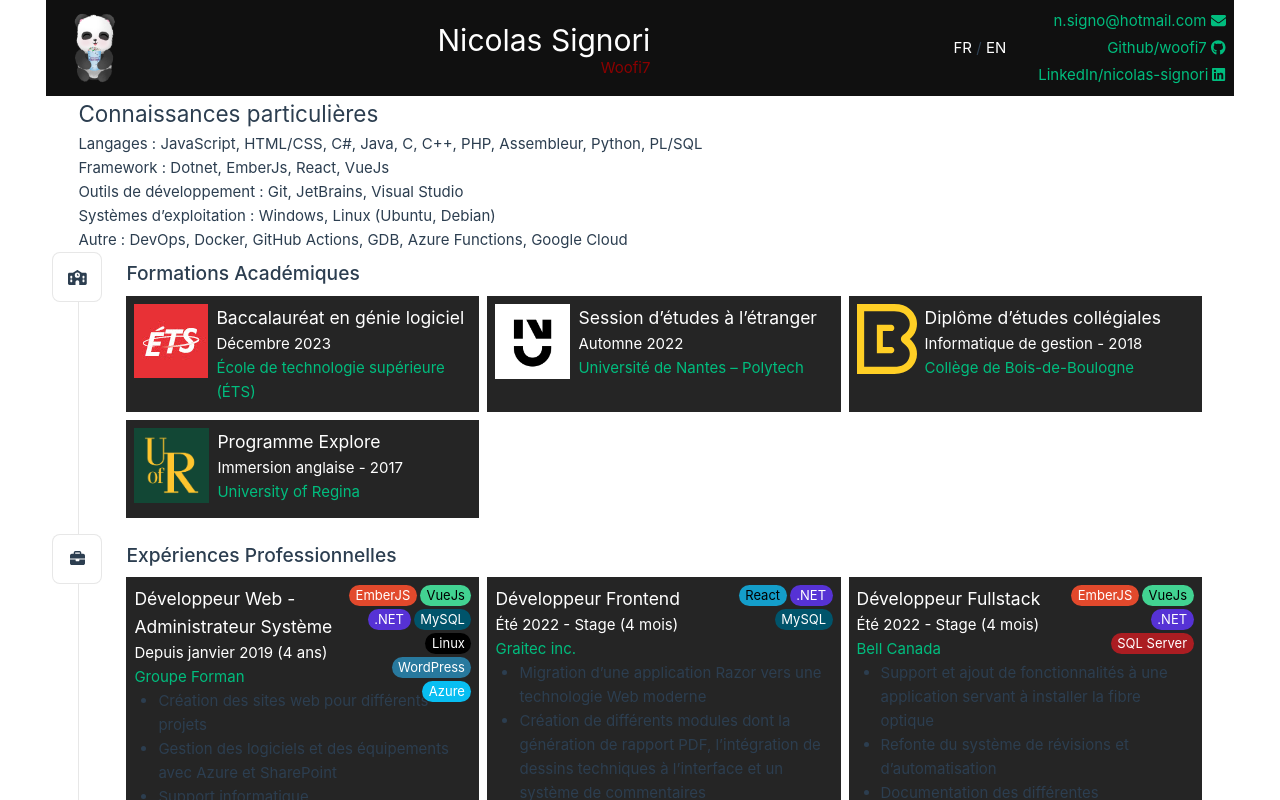
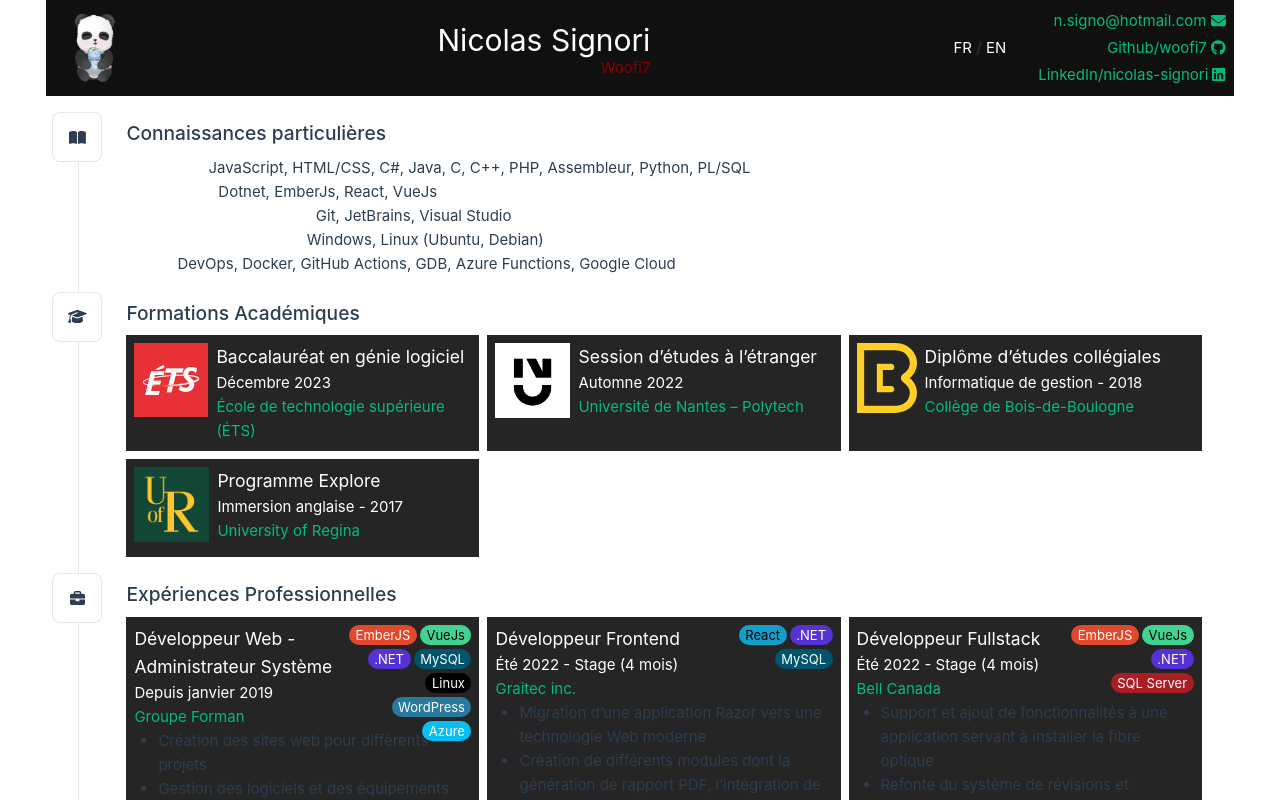
Before and after one commit to woofi7/nsignori.ca, a Vue app: page / in a window 1280 px wide. Shown: the top 800 px of the page. Built offline with nearby package versions, Linux system fonts and the light colour scheme.

Commit message:
Section connaissances particulières

```diff
--- a/src/App.vue
+++ b/src/App.vue
@@ -50,7 +50,7 @@
 const works = ref([
   {
     title: "Développeur Web - Administrateur Système",
-    date: "Depuis janvier 2019 (4 ans)",
+    date: "Depuis janvier 2019",
     link: {
       text: "Groupe Forman",
       url: "https://groupeforman.ca/"
@@ -192,7 +192,7 @@
       ]}
   },{
     title: "Développeur Logiciel",
-    date: "Hiver 2018 - Stage Collégial (4 mois)",
+    date: "Hiver 2018 - Stage (4 mois)",
     link: {
       text: "JBM Logic Inc.",
       url: "https://www.jbmlogic.com/"
@@ -326,17 +326,21 @@
 
 <template>
   <Header />
-  <section>
-    <h1>Connaissances particulières</h1>
-    <p>Langages : JavaScript, HTML/CSS, C#, Java, C, C++, PHP, Assembleur, Python, PL/SQL</p>
-    <p>Framework : Dotnet, EmberJs, React, VueJs</p>
-    <p>Outils de développement : Git, JetBrains, Visual Studio</p>
-    <p>Systèmes d’exploitation : Windows, Linux (Ubuntu, Debian)</p>
-    <p>Autre : DevOps, Docker, GitHub Actions, GDB, Azure Functions, Google Cloud</p>
-  </section>
   <Section>
     <template #icon>
-      <font-awesome-icon icon="fa-solid fa-school" />
+      <font-awesome-icon icon="fa-solid fa-book-open" />
+    </template>
+    <template #heading>Connaissances particulières</template>
+
+    <p><span class="white">Langages :</span> JavaScript, HTML/CSS, C#, Java, C, C++, PHP, Assembleur, Python, PL/SQL</p>
+    <p><span class="white">Framework :</span> Dotnet, EmberJs, React, VueJs</p>
+    <p><span class="white">Outils de développement :</span> Git, JetBrains, Visual Studio</p>
+    <p><span class="white">Systèmes d’exploitation :</span> Windows, Linux (Ubuntu, Debian)</p>
+    <p><span class="white">Autre :</span> DevOps, Docker, GitHub Actions, GDB, Azure Functions, Google Cloud</p>
+  </Section>
+  <Section>
+    <template #icon>
+      <font-awesome-icon icon="fa-solid fa-graduation-cap" />
     </template>
     <template #heading>Formations Académiques</template>
 
@@ -386,6 +390,9 @@
 </template>
 
 <style scoped>
+.white {
+  color: white;
+}
 .cardList {
   display: grid;
   grid-template-columns: repeat(auto-fill, minmax(20rem, 1fr));
--- a/src/components/Header.vue
+++ b/src/components/Header.vue
@@ -31,7 +31,7 @@
   position: sticky;
   top: 0;
   left: 0;
-  margin: -2rem -2rem 0 -2rem;
+  margin: -2rem -2rem 1rem -2rem;
   background-color: #101010;
   padding: 0.5rem;
   flex-wrap: wrap;
```
